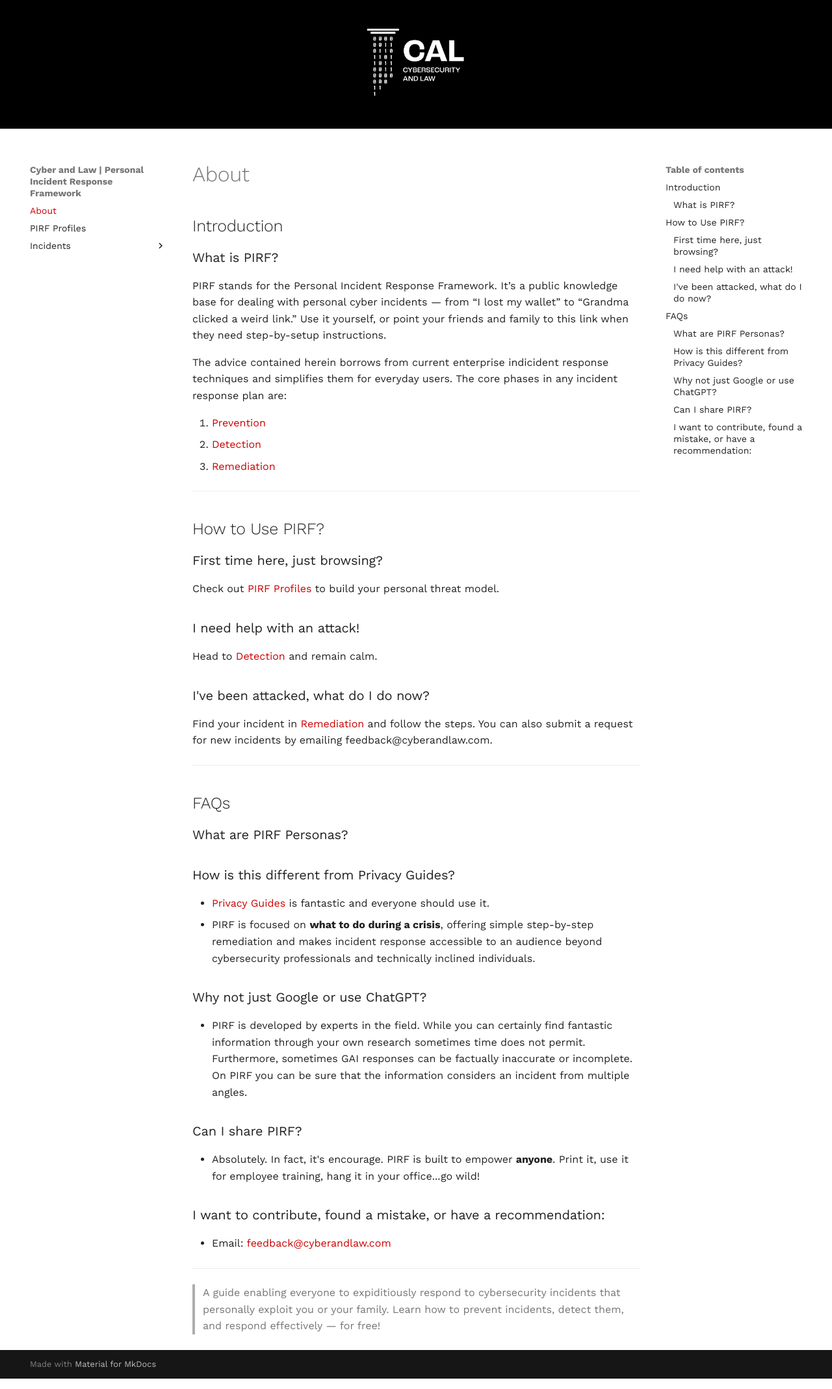
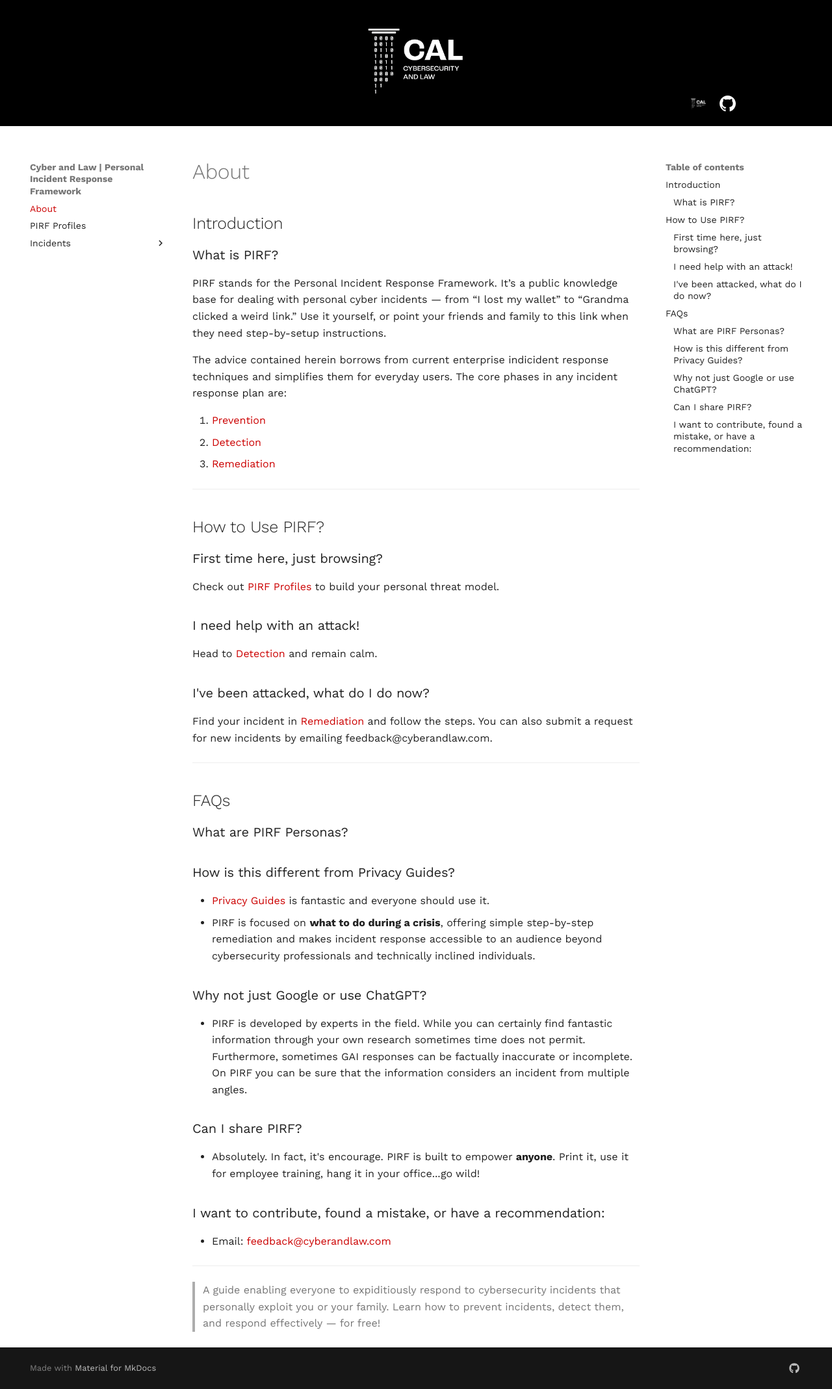
Before and after one commit to cyberandlaw/pirf-site, an MkDocs documentation site: the page built from docs/index.md, in a window 1280 px wide. Shown: the whole page at 65% size. Built offline with MkDocs 1.6.1 and Material for MkDocs 9.7.7, drawn with Linux system fonts in a browser that asks for light colours.

Commit message:
Header Updates

```diff
--- a/docs/overrides/extra.css
+++ b/docs/overrides/extra.css
@@ -1,4 +1,4 @@
-/* Top nav bar styles
+/* Top nav bar styles */
 .custom-nav {
   display: flex;
   align-items: center;
@@ -54,7 +54,8 @@
 
 .hero-header {
   background-color: #000;
-  padding: 2rem 0;
+  padding: 1rem;
+  position: relative;
   text-align: center;
 }
 
@@ -64,3 +65,79 @@
   --md-accent-fg-color: #999999;         /* Deep red for highlights */
   --md-accent-bg-color: transparent;
 }
+
+.favicon-link {
+  height: 20px;
+  width: 20px;
+  vertical-align: middle;
+}
+
+.blog-icon {
+  padding-left: 1rem;
+  display: flex;
+  align-items: center;
+}
+
+.hero-nav {
+  background-color: #ffffff;
+  margin: 1%;
+}
+
+.icon-link {
+  height: 3%;
+  width: 3%;
+  cursor: pointer;
+  transition: opacity 0.2s ease;
+}
+
+.icon-link:hover {
+  opactiy: 0.7;
+}
+
+.md-social__link {
+  margin-left: 0.5rem;
+}
+
+.md-social__icon {
+  color: #ffffff;
+  font-size: 1.2rem;
+}
+
+.md-social__icon:hover {
+  color: #cc0000;
+}
+
+.custom-icon:hover {
+  opacity: 0.7;
+}
+
+.hero-header {
+  position: relative;
+  background-color: #000;
+  padding: 2rem 1rem;
+  text-align: center;
+}
+
+/* Position the social icons absolutely inside the black header */
+.custom-social-icons {
+  position: absolute;
+  bottom: 1rem;
+  right: 1rem;
+  display: flex;
+  padding-right: 10%;
+  gap: 1rem;
+  align-items: center;
+  z-index: 10;
+}
+
+/* Style the image/icon elements */
+.custom-social-icon {
+  width: 25px;
+  height: 25px;
+  transition: opacity 0.2s ease;
+  cursor: pointer;
+}
+
+.custom-social-icon:hover {
+  opacity: 0.7;
+}
--- a/docs/overrides/main.html
+++ b/docs/overrides/main.html
@@ -3,5 +3,15 @@
 {% block header %}
   <div class="hero-header">
     <img src="{{ base_url }}/assets/images/logo.png" alt="CAL Cybersecurity and Law Logo" class="hero-logo">
+
+    <!-- Custom social container -->
+    <div class="custom-social-icons">
+      <a href="https://www.cyberandlaw.com" target="_blank" title="Visit Cyber & Law Blog">
+        <img src="{{ base_url }}/assets/images/favicon.png" alt="Cyber & Law" class="custom-social-icon" />
+      </a>
+      <a href="https://github.com/cyberandlaw" target="_blank" title="View on GitHub">
+         <svg class="custom-social-icon" width="16" height="16" viewBox="0 0 16 16" fill="white" xmlns="http://www.w3.org/2000/svg"><path d="M8 0c4.42 0 8 3.58 8 8a8.013 8.013 0 0 1-5.45 7.59c-.4.08-.55-.17-.55-.38 0-.27.01-1.13.01-2.2 0-.75-.25-1.23-.54-1.48 1.78-.2 3.65-.88 3.65-3.95 0-.88-.31-1.59-.82-2.15.08-.2.36-1.02-.08-2.12 0 0-.67-.22-2.2.82-.64-.18-1.32-.27-2-.27-.68 0-1.36.09-2 .27-1.53-1.03-2.2-.82-2.2-.82-.44 1.1-.16 1.92-.08 2.12-.51.56-.82 1.28-.82 2.15 0 3.06 1.86 3.75 3.64 3.95-.23.2-.44.55-.51 1.07-.46.21-1.61.55-2.33-.66-.15-.24-.6-.83-1.23-.82-.67.01-.27.38.01.53.34.19.73.9.82 1.13.16.45.68 1.31 2.69.94 0 .67.01 1.3.01 1.49 0 .21-.15.45-.55.38A7.995 7.995 0 0 1 0 8c0-4.42 3.58-8 8-8Z"></path></svg>
+      </a>
+    </div>
   </div>
 {% endblock %}
--- a/mkdocs.yml
+++ b/mkdocs.yml
@@ -19,3 +19,9 @@ extra_css:
 extra:
   favicon: assets/images/favicon.png
   logo: assets/images/logo.png
+  social:
+    - icon: fontawesome/brands/github
+      link: https://github.com/cyberandlaw
+      name: GitHub
+plugins:
+  - search
```
